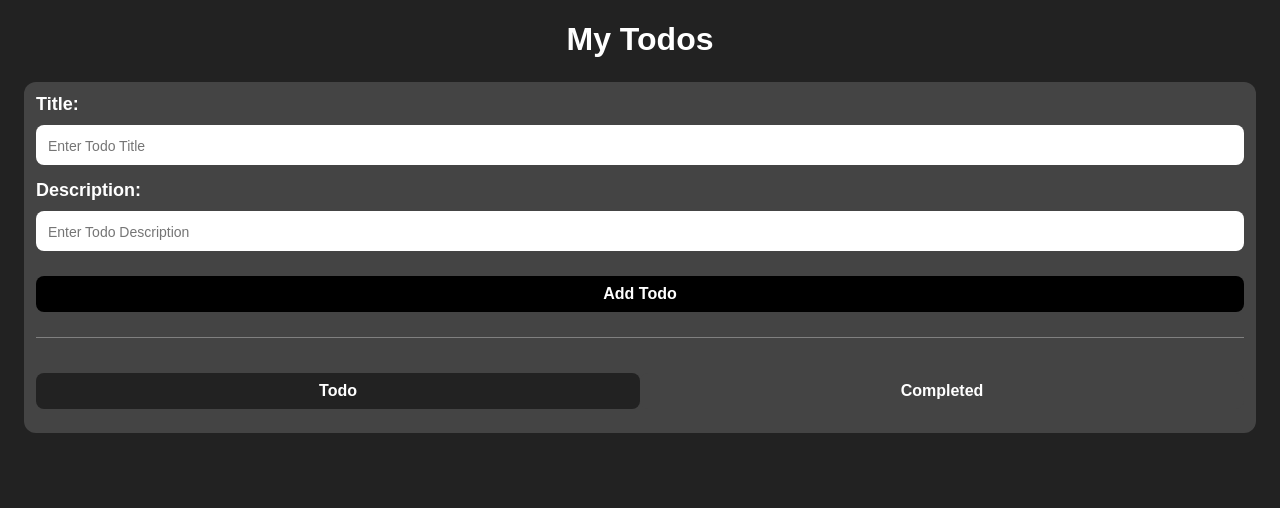
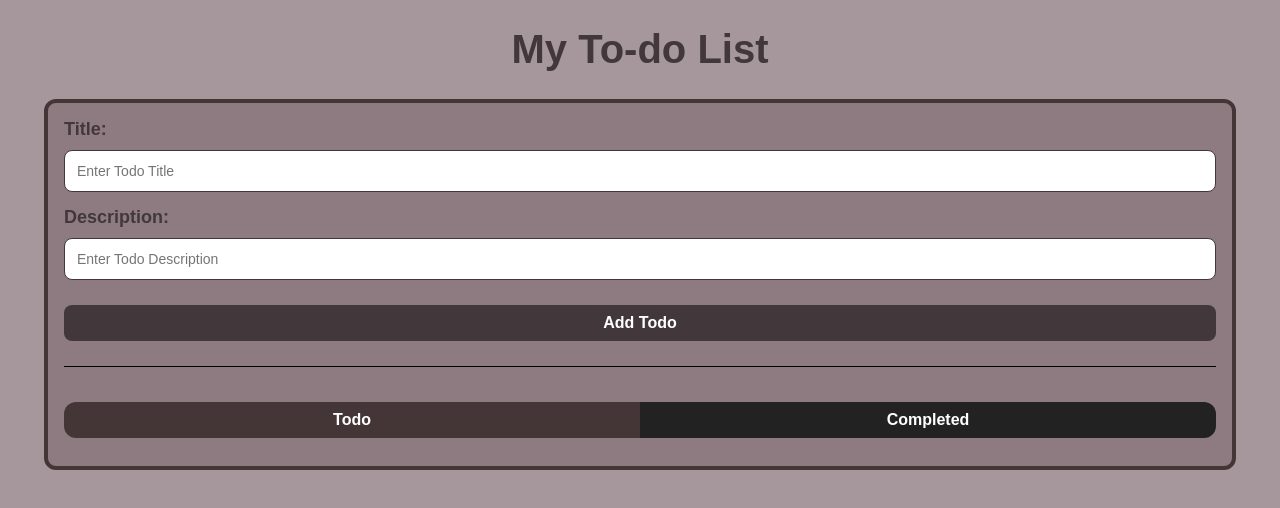
Before and after one commit to Abhinav6174/to-do-app, a React (Create React App) app: page / in a window 1280 px wide. Shown: the top 508 px of the page. Built offline with nearby package versions, Linux system fonts and the light colour scheme.

Commit message:
Added View Functionality and UI Changes

```diff
--- a/src/App.css
+++ b/src/App.css
@@ -1,28 +1,36 @@
 body {
-  background-color: #222222;
+  width: 100%;
+  height: 100%;
+  background-color: #A6979c;
   color: #ffffff;
   font-family: Arial, Helvetica, sans-serif;
 }
 
 h1 {
+  color: #42383B;
   text-align: center;
+  font-weight: 900;
+  font-size: 40px;
 }
 
 .todo-wrapper {
-  background-color: #444444;
-  padding: 12px;
-  width: auto;
+  background-color: #8E7B81;
+  padding: 16px;
+  width: 90vw;
   max-height: 90vh;
   overflow-y: auto;
   border-radius: 12px;
-  margin: 24px;
+  margin-left: auto;
+  margin-right: auto;
+  margin-bottom: 24px;
+  border: solid 4px #443636;
 }
 
 .todo-input {
   display: flex;
   flex-direction: column;
   align-items: left;
-  border-bottom: 1px solid gray;
+  border-bottom: 1px solid #000000;
   padding-bottom: 25px;
   margin-bottom: 25px;
   width: auto;
@@ -39,15 +47,16 @@ h1 {
   font-weight: bold;
   margin-bottom: 10px;
   font-size: 18px;
+  color: #42383B;
 }
 
 .todo-input-item input {
   padding: 8px;
-  border: none;
   width: auto;
   height: 24px;
   border-radius: 8px;
   font-size: 18px;
+  border: solid 1px #443636;
 }
 
 .todo-input-item ::placeholder {
@@ -56,7 +65,7 @@ h1 {
 }
 
 .addbtn{
-  background-color: #000000;
+  background-color: #42383B;
   color: #ffffff;
   border-radius: 8px;
   height: 36px;
@@ -73,10 +82,23 @@ h1 {
   flex-direction: row;
 }
 
-.togglebtn {
-  background-color: #444444;
+.togglebtn1 {
+  background-color: #222222;
   color: #ffffff;
-  border-radius: 8px;
+  border-radius: 12px 0px 0px 12px;
+  height: 36px;
+  width: 100%;
+  border: none;
+  margin-top: 10px;
+  cursor: pointer;
+  font-size: 16px;
+  font-weight: bold;
+}
+
+.togglebtn2{
+  background-color: #222222;
+  color: #ffffff;
+  border-radius: 0px 12px 12px 0px;
   height: 36px;
   width: 100%;
   border: none;
@@ -87,7 +109,7 @@ h1 {
 }
 
 .active {
-  background-color: #222222;
+  background-color: #443636;
 }
 
 .todo-list {
@@ -97,7 +119,7 @@ h1 {
 }
 
 .todo-list-item {
-  background-color: #111111;
+  background-color: #42383B;
   display: flex;
   flex-direction: row;
   justify-content: space-between;
@@ -109,7 +131,7 @@ h1 {
 
 .todo-input-item-text{
   overflow: hidden;
-  max-width: 200px;
+  max-width: 180px;
   text-overflow: ellipsis;
   white-space: nowrap;
 }
@@ -119,3 +141,52 @@ h1 {
   margin-left: 10px;
   cursor: pointer;
 }
+
+
+.view-container {
+  display: flex;
+  justify-content: center;
+  align-items: center;
+  position: fixed;
+  top: 0;
+  left: 0;
+  width: 100%;
+  height: 100%;
+  background-color: rgba(0, 0, 0, 0.5);
+}
+
+.view-content {
+  background-color: #42383B;
+  padding: 20px;
+  border-radius: 18px;
+  height: 70%;
+  width: 70%;
+  word-wrap: break-word;
+  overflow: auto;
+  display: flex;
+  flex-direction: column;
+  justify-content: flex-start;
+  border: solid 4px #222222;
+}
+
+.view-content h2 {
+  margin-bottom: 20px;
+  padding-bottom: 20px;
+  border-bottom: 1px solid gray;
+}
+
+.close-button {
+  margin-top: auto;
+  padding: 10px;
+  background-color: #222222;
+  color: #fff;
+  border: none;
+  border-radius: 20px;
+  cursor: pointer;
+  font-size: 18px;
+  font-weight: bold;
+}
+
+::-webkit-scrollbar {
+  width: 2px;
+}
--- a/src/App.js
+++ b/src/App.js
@@ -1,18 +1,21 @@
 import React,{useEffect, useState} from 'react'
 import './App.css'
-import { MdDeleteOutline, MdCheck, MdEdit } from "react-icons/md"
+import { MdDeleteOutline, MdCheck, MdEdit, MdVisibility } from "react-icons/md"
 
 const App = () => {
-  const[isCompleteScreen, setIsCompleteScreen] = useState(false)
+  // State variables
+  const[isToggleScreen, setIsToggleScreen] = useState(false)
   const[allTodos, setAllTodos] = useState([])
   const[newTitle, setNewTitle] = useState("")
   const[newDescription, setNewDescription] = useState("")
   const[CompletedTodos, setCompletedTodos] = useState([])
   const[editMode, setEditMode] = useState(false)
   const[editedIndex, setEditedIndex] = useState(null)
+  const[selectedTodo, setSelectedTodo] = useState(null)
+  const[isViewOpen, setIsViewOpen] = useState(false)
   const isAddButtonDisabled = !newTitle.trim() || !newDescription.trim()
 
-  //Adds Todo
+  // Adds or edits a Todo
   const addTodoHandle = () => {
     let updatedTodoArray
 
@@ -64,7 +67,7 @@ const App = () => {
     localStorage.setItem('todoList', JSON.stringify(deletedTodoArray))
   }
 
-  // Adds completed todo to completed tab
+  // Moves a Todo to completed list
   const completedTodoHandle = (index) => {
     const confirmCompletion = window.confirm('Mark this todo as completed?')
     if (confirmCompletion) {
@@ -75,7 +78,7 @@ const App = () => {
       let completedTodoArray = [...CompletedTodos]
       completedTodoArray.push(filteredItem)
       setCompletedTodos(completedTodoArray)
-      // Delete item from the actual todo list without confirmation
+      // For deleting item from the actual todo list without confirmation
       deleteTodoHandle(index, false)
       localStorage.setItem('completedTodoList', JSON.stringify(completedTodoArray))
     }
@@ -91,8 +94,13 @@ const App = () => {
       localStorage.setItem('completedTodoList', JSON.stringify(deleteCompletedTodoArray))
     }
   }
+  // Opens the detailed view of a Todo
+  const openView = (item) => {
+    setSelectedTodo(item)
+    setIsViewOpen(true) //To open page (conditional rendering)
+  }
 
-  //using useEffect hook whenever the page is rendered 1st and checking whether local storage contains item or not
+  //useEffect hook, whenever the page is rendered 1st and checking whether local storage contains item or not
   //session storage
   useEffect(() =>{
     let localTodo = JSON.parse(localStorage.getItem('todoList'))
@@ -107,7 +115,7 @@ const App = () => {
 
   return (
     <div>
-      <h1>My Todos</h1>
+      <h1>My To-do List</h1>
 
       <div className='todo-wrapper'>
         <div className='todo-input'>
@@ -128,12 +136,12 @@ const App = () => {
         </div>
 
         <div className='btn-area'>
-          <button className={`togglebtn ${isCompleteScreen === false && 'active'}`} onClick={() => setIsCompleteScreen(false)}>Todo</button>
-          <button className={`togglebtn ${isCompleteScreen === true && 'active'}`} onClick={() => setIsCompleteScreen(true)}>Completed</button>
+          <button className={`togglebtn1 ${isToggleScreen === false && 'active'}`} onClick={() => setIsToggleScreen(false)}>Todo</button>
+          <button className={`togglebtn2 ${isToggleScreen === true && 'active'}`} onClick={() => setIsToggleScreen(true)}>Completed</button>
         </div>
 
         <div className='todo-list'>
-          {isCompleteScreen === false && allTodos.map((item, index) =>{
+          {isToggleScreen === false && allTodos.map((item, index) =>{
             return(
               <div className='todo-list-item' key={index}>
                 <div>
@@ -141,6 +149,7 @@ const App = () => {
                   <p className='todo-input-item-text'>{item.description}</p>
                 </div>
                 <div>
+                  <MdVisibility className='icons' onClick={() => openView(item)} title='View' />
                   <MdDeleteOutline className='icons' onClick={() => deleteTodoHandle(index)} title='Delete' />
                   <MdCheck className='icons' onClick={() => completedTodoHandle(index)} title='Complete'/>
                   <MdEdit className='icons' onClick={() => editTodoHandle(index)} title='Edit' />
@@ -149,7 +158,18 @@ const App = () => {
             )
           })}
 
-          {isCompleteScreen === true && CompletedTodos.map((item, index) =>{
+          {/* View Page*/}
+          {isViewOpen && (
+            <div className="view-container">
+              <div className="view-content">
+                <h2>{selectedTodo.title}</h2>
+                <p>{selectedTodo.description}</p>
+                <button className='close-button' onClick={() => setIsViewOpen(false)}>Close</button>
+              </div>
+            </div>
+          )}
+
+          {isToggleScreen === true && CompletedTodos.map((item, index) =>{
             return(
               <div className='todo-list-item' key={index}>
                 <div>
@@ -157,6 +177,7 @@ const App = () => {
                   <p className='todo-input-item-text'>{item.description}</p>
                 </div>
                 <div>
+                  <MdVisibility className='icons' onClick={() => openView(item)} title='View' />
                   <MdDeleteOutline className='icons' onClick={() => deleteCompletedTodoHandle(index)} title='Delete?' />
                 </div>
               </div>
```
